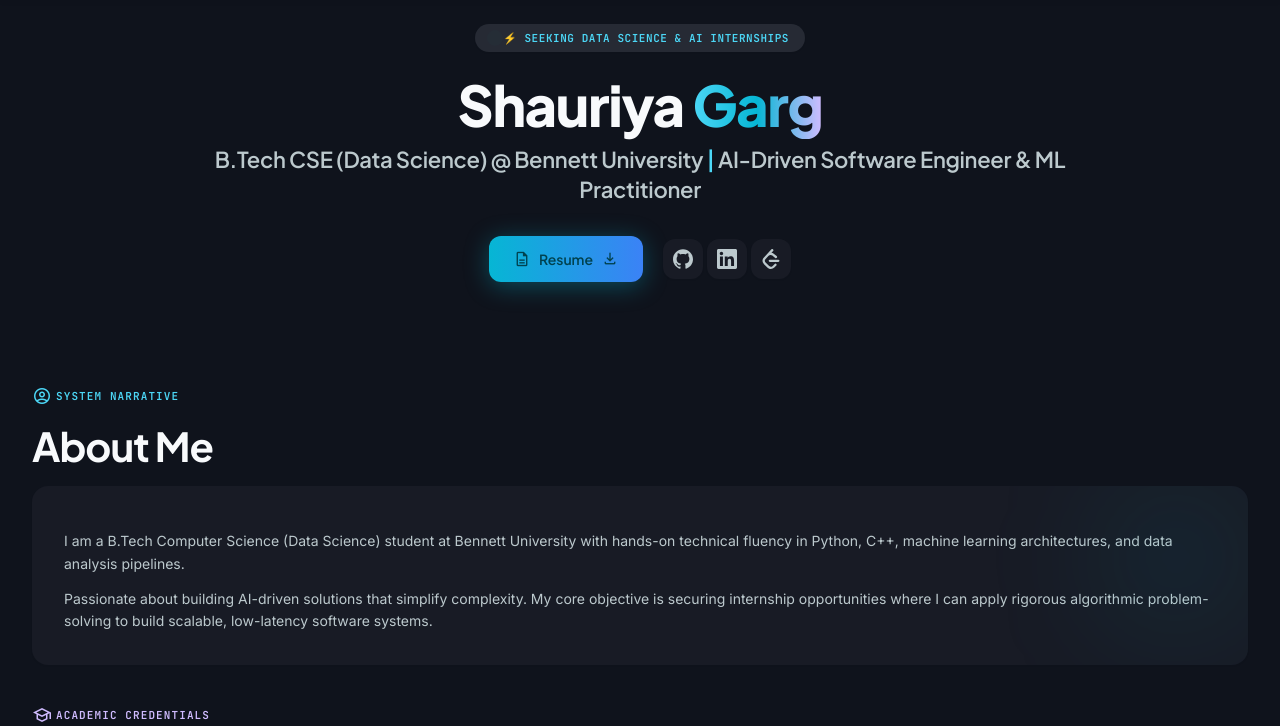
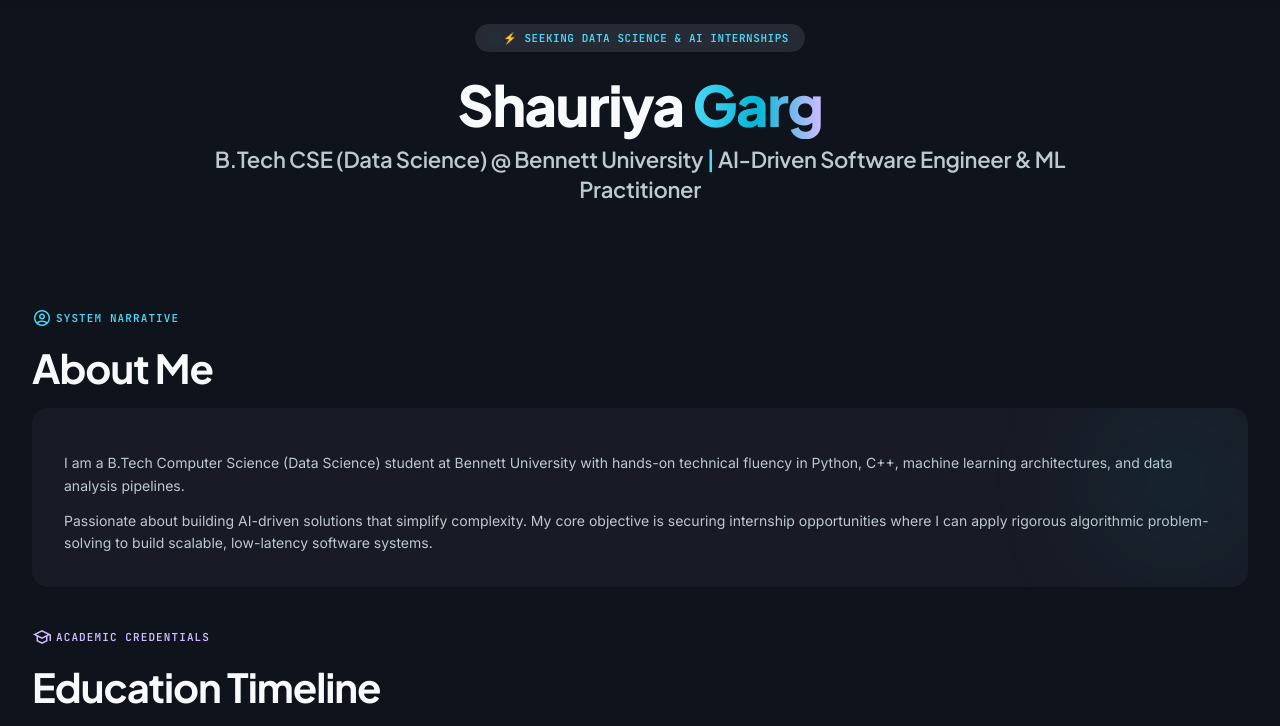
Before and after one commit to ShauriyaDeveloper1/ShauriyaGarg-PortFolio, a Flask app: page / in a window 1280 px wide. Shown: the part 80-806 px from the top of the page. Run offline with Flask 3, Linux system fonts and the light colour scheme; some libraries are stand-ins or nearby versions.

Commit message:
Remove hero resume button and social links row

```diff
--- a/templates/index.html
+++ b/templates/index.html
@@ -285,41 +285,6 @@
                                 class="text-primary font-light">|</span> AI-Driven Software Engineer & ML Practitioner
                         </p>
                     </div>
-
-                    <!-- CTA Buttons & Social -->
-                    <div class="flex flex-wrap items-center justify-center gap-3 pt-4">
-                        <a class="inline-flex items-center gap-2 px-6 py-3 rounded-xl bg-gradient-to-r from-primary-container to-accent-electric text-on-primary-container font-headline text-body-md shadow-[0_4px_24px_rgba(6,182,212,0.35)] hover:shadow-[0_8px_32px_rgba(6,182,212,0.55)] transition-all"
-                            href="{{ url_for('static', filename='resume.pdf') }}" download>
-                            <span class="material-symbols-outlined text-[18px]">description</span>
-                            <span>Resume</span>
-                            <span class="material-symbols-outlined text-[18px]">download</span>
-                        </a>
-                        <div class="flex items-center gap-1 ml-0 sm:ml-2 pt-1 sm:pt-0">
-                            <a aria-label="GitHub"
-                                class="p-2.5 rounded-xl bg-surface-container-low text-on-surface-variant hover:text-accent-cyan hover:bg-surface-container transition-all shadow-sm"
-                                href="https://github.com/ShauriyaDeveloper1" target="_blank"><svg
-                                    class="w-5 h-5 fill-current" viewBox="0 0 24 24">
-                                    <path
-                                        d="M12 .297c-6.63 0-12 5.373-12 12 0 5.303 3.438 9.8 8.205 11.385.6.113.82-.258.82-.577 0-.285-.01-1.04-.015-2.04-3.338.724-4.042-1.61-4.042-1.61C4.422 18.07 3.633 17.7 3.633 17.7c-1.087-.744.084-.729.084-.729 1.205.084 1.838 1.236 1.838 1.236 1.07 1.835 2.809 1.305 3.495.998.108-.776.417-1.305.76-1.605-2.665-.3-5.466-1.332-5.466-5.93 0-1.31.465-2.38 1.235-3.22-.135-.303-.54-1.523.105-3.176 0 0 1.005-.322 3.3 1.23.96-.267 1.98-.399 3-.405 1.02.006 2.04.138 3 .405 2.28-1.552 3.285-1.23 3.285-1.23.645 1.653.24 2.873.12 3.176.765.84 1.23 1.91 1.23 3.22 0 4.61-2.805 5.625-5.475 5.92.42.36.81 1.096.81 2.22 0 1.606-.015 2.896-.015 3.286 0 .315.21.69.825.57C20.565 22.092 24 17.592 24 12.297c0-6.627-5.373-12-12-12" />
-                                </svg></a>
-                            <a aria-label="LinkedIn"
-                                class="p-2.5 rounded-xl bg-surface-container-low text-on-surface-variant hover:text-accent-cyan hover:bg-surface-container transition-all shadow-sm"
-                                href="https://www.linkedin.com/in/shauriya-garg-746524322/" target="_blank"><svg
-                                    class="w-5 h-5 fill-current" viewBox="0 0 24 24">
-                                    <path
-                                        d="M20.447 20.452h-3.554v-5.569c0-1.328-.027-3.037-1.852-3.037-1.853 0-2.136 1.445-2.136 2.939v5.667H9.351V9h3.414v1.561h.046c.477-.9 1.637-1.85 3.37-1.85 3.601 0 4.267 2.37 4.267 5.455v6.286zM5.337 7.433c-1.144 0-2.063-.926-2.063-2.065 0-1.138.92-2.063 2.063-2.063 1.14 0 2.064.925 2.064 2.063 0 1.139-.925 2.065-2.064 2.065zm1.782 13.019H3.555V9h3.564v11.452zM22.225 0H1.771C.792 0 0 .774 0 1.729v20.542C0 23.227.792 24 1.771 24h20.451C23.2 24 24 23.227 24 22.271V1.729C24 .774 23.2 0 22.222 0h.003z" />
-                                </svg></a>
-                            <a aria-label="LeetCode"
-                                class="p-2.5 rounded-xl bg-surface-container-low text-on-surface-variant hover:text-accent-cyan hover:bg-surface-container transition-all shadow-sm"
-                                href="https://leetcode.com/u/Shauriya_Garg/" target="_blank"><svg
-                                    class="w-5 h-5 fill-current" viewBox="0 0 24 24">
-                                    <path
-                                        d="M13.483 0a1.374 1.374 0 0 0-.961.438L7.116 6.226l-3.854 4.126a5.266 5.266 0 0 0-1.209 2.104 5.35 5.35 0 0 0-.125.513 5.527 5.527 0 0 0 .062 2.362 5.83 5.83 0 0 0 .349 1.017 5.938 5.938 0 0 0 1.271 1.818l4.277 4.193.039.038c2.248 2.165 5.852 2.133 8.063-.074l2.396-2.392c.54-.54.54-1.414.003-1.955a1.378 1.378 0 0 0-1.951-.003l-2.396 2.392a3.021 3.021 0 0 1-4.205.038l-.02-.019-4.276-4.193c-.652-.64-.972-1.469-.948-2.263a2.68 2.68 0 0 1 .066-.523 2.545 2.545 0 0 1 .619-1.164L9.13 8.114c1.058-1.134 3.204-1.27 4.43-.278l3.501 2.831c.593.48 1.461.387 1.94-.207a1.384 1.384 0 0 0-.207-1.943l-3.5-2.831c-.8-.647-1.766-1.045-2.774-1.202l2.015-2.158A1.384 1.384 0 0 0 13.483 0zm-2.866 12.815a1.38 1.38 0 0 0-1.38 1.382 1.38 1.38 0 0 0 1.38 1.382H20.79a1.38 1.38 0 0 0 1.38-1.382 1.38 1.38 0 0 0-1.38-1.382z" />
-                                </svg></a>
-                        </div>
-                    </div>
-
-
                 </div>
             </section>
 
```
